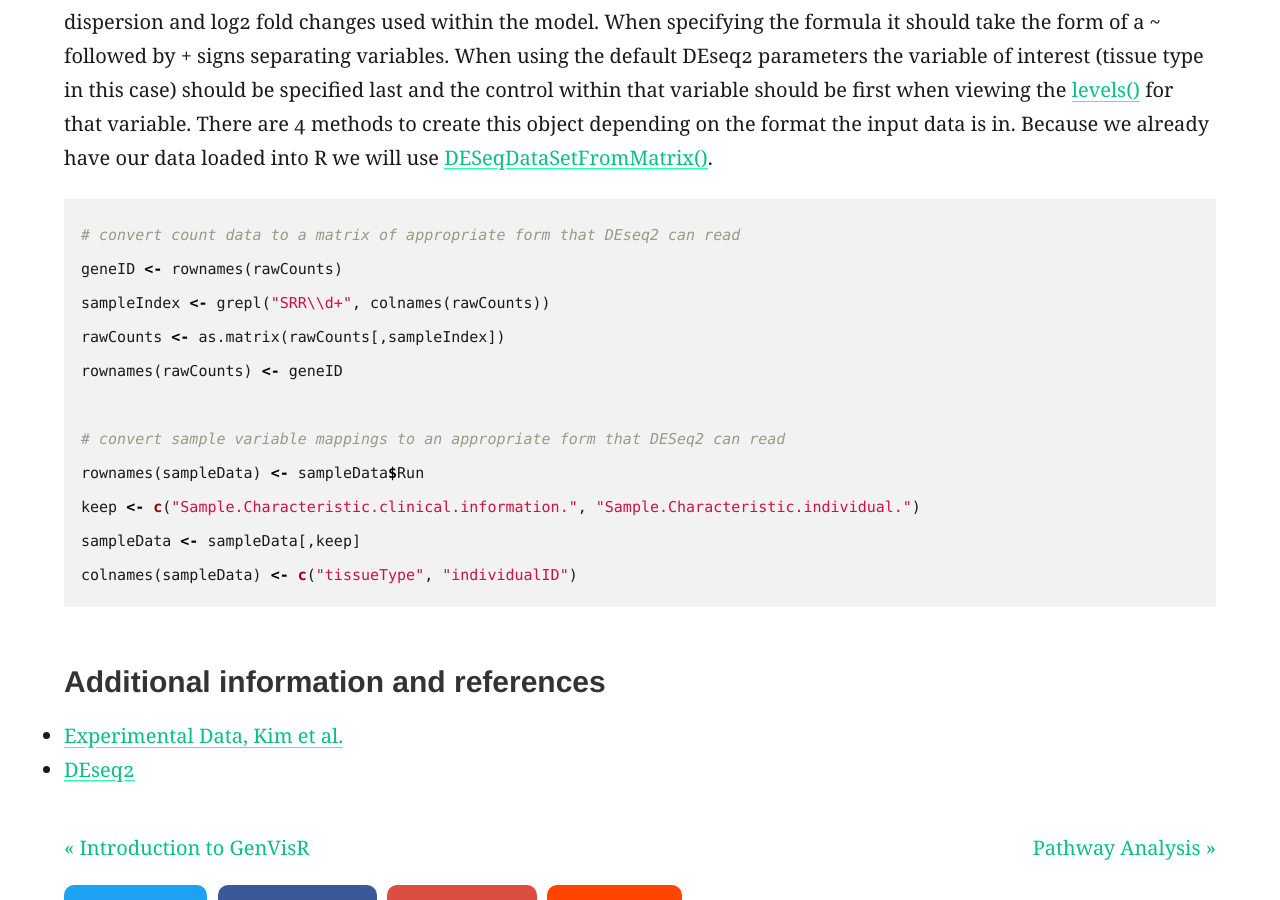
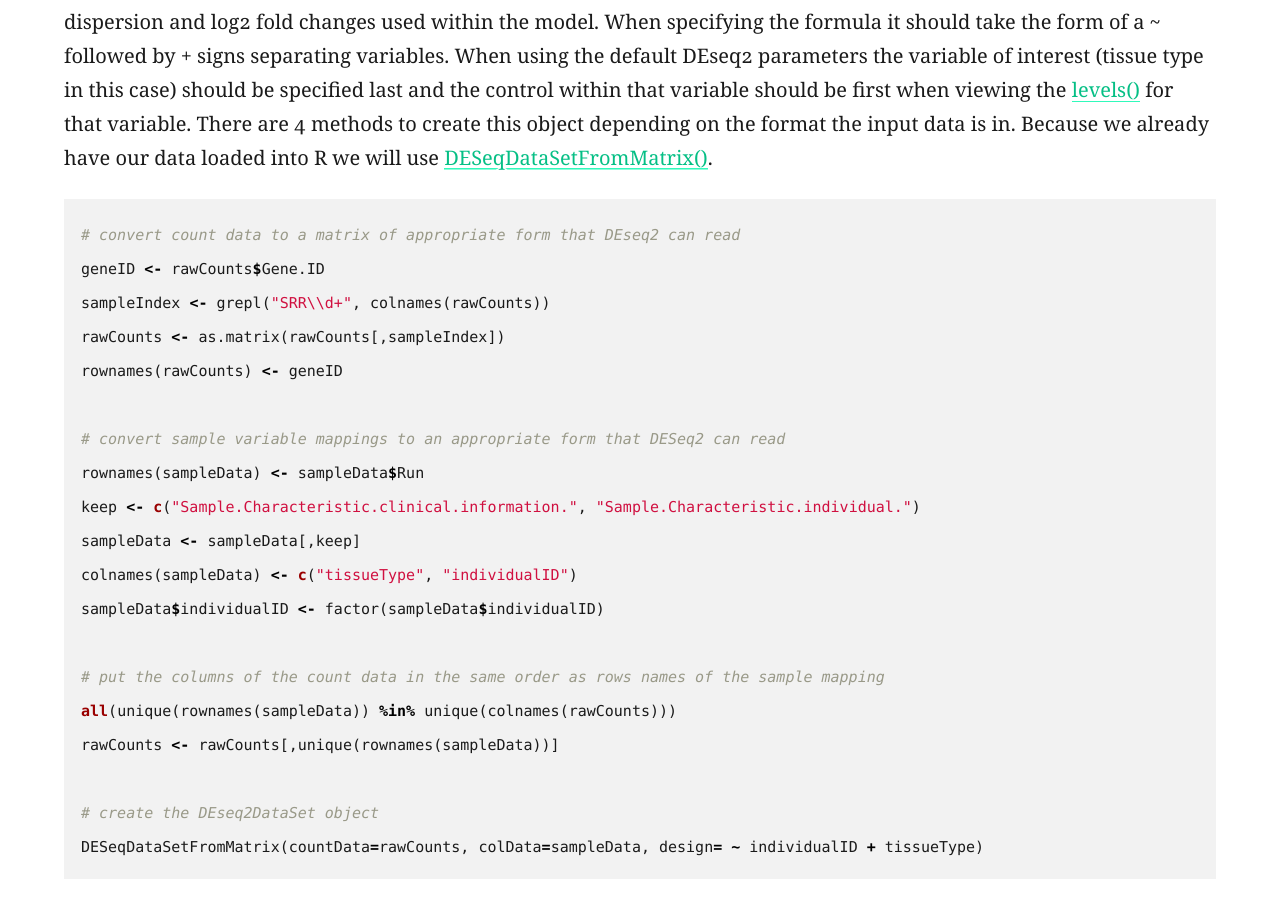
Before and after one commit to griffithlab/genviz.org, a Jekyll site: the page built from _posts/0007-01-01-DifferentialExpression.md, in a window 1280 px wide and 900 px high, scrolled down 1986 px. Built offline with Jekyll 4.4.1, drawn with Linux system fonts in a browser that asks for light colours.

Commit message:
added instructions for creating a DESeq2 object

````diff
--- a/_posts/0007-01-01-DifferentialExpression.md
+++ b/_posts/0007-01-01-DifferentialExpression.md
@@ -36,7 +36,7 @@ The next step is to create an object of class DESeqDataSet, this will store the
 
 ```R
 # convert count data to a matrix of appropriate form that DEseq2 can read
-geneID <- rownames(rawCounts)
+geneID <- rawCounts$Gene.ID
 sampleIndex <- grepl("SRR\\d+", colnames(rawCounts))
 rawCounts <- as.matrix(rawCounts[,sampleIndex])
 rownames(rawCounts) <- geneID
@@ -46,6 +46,14 @@ rownames(sampleData) <- sampleData$Run
 keep <- c("Sample.Characteristic.clinical.information.", "Sample.Characteristic.individual.")
 sampleData <- sampleData[,keep]
 colnames(sampleData) <- c("tissueType", "individualID")
+sampleData$individualID <- factor(sampleData$individualID)
+
+# put the columns of the count data in the same order as rows names of the sample mapping
+all(unique(rownames(sampleData)) %in% unique(colnames(rawCounts)))
+rawCounts <- rawCounts[,unique(rownames(sampleData))]
+
+# create the DEseq2DataSet object
+DESeqDataSetFromMatrix(countData=rawCounts, colData=sampleData, design= ~ individualID + tissueType)
 ```
 
 ### Additional information and references
````
